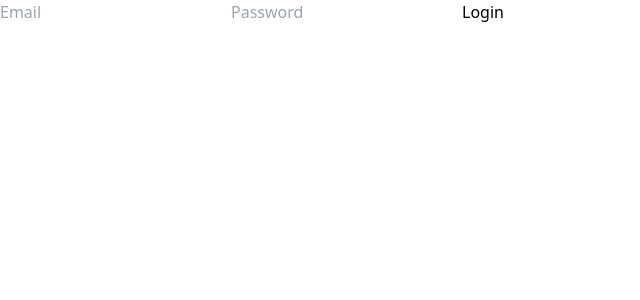
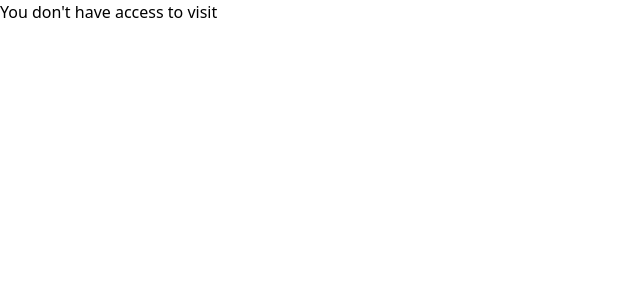
Before and after one commit to somnathbedia/pre-app, a React (Vite) app: page / in a window 1280 px wide. Shown: the top 300 px of the page, without its empty margins (0-640 px from the left). Built offline with nearby package versions, Linux system fonts and the light colour scheme.

Commit message:
dynamic conditional rendering compo

```diff
--- a/src/App.tsx
+++ b/src/App.tsx
@@ -1,12 +1,17 @@
-import Signin from './components/Signin';
+import WelComeMessage from "./components/WelcomeMessage";
 
 function App() {
-
   return (
     <>
-      <Signin/>
+      <WelComeMessage
+        isLoggedIn={true}
+        user={{
+          email: "somnathbedia7@gmail.com",
+          role: "user",
+        }}
+      />
     </>
-  )
+  );
 }
 
-export default App
+export default App;
--- /dev/null
+++ b/src/components/WelcomeMessage.tsx
@@ -0,0 +1,23 @@
+import { FC } from "react";
+
+type WelComeMessageProp = {
+  isLoggedIn: boolean;
+  user?: {
+    email: string;
+    role: "admin" | "user" | "moderator";
+  };
+};
+
+const WelComeMessage: FC<WelComeMessageProp> = ({ isLoggedIn, user }) => {
+
+    if(user?.role === "user"){
+        return <div><p>You don't have access to visit</p></div>
+    }
+
+    return <div>
+        {isLoggedIn ? <h1>Logged in</h1> : <h1>Logged out</h1>}
+        {user && <p>Welcome { user.email}</p>}
+    </div>;
+};
+
+export default WelComeMessage;
```
